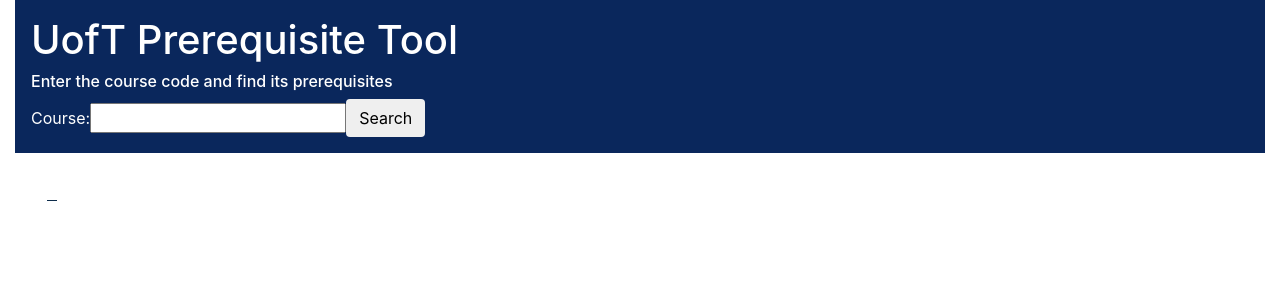
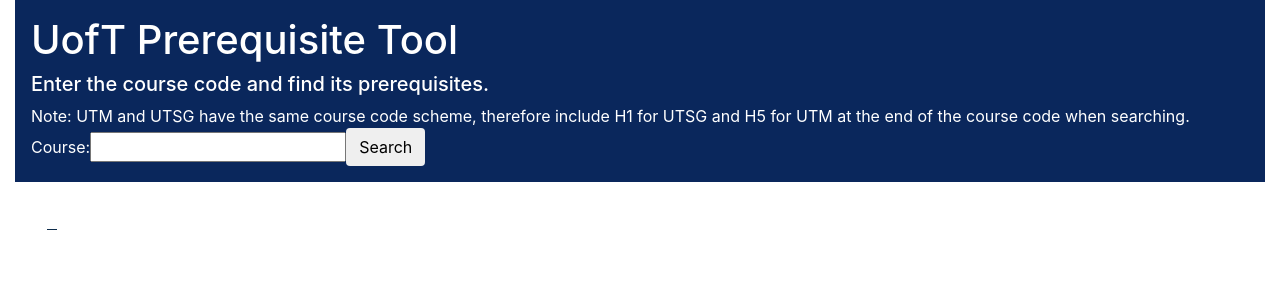
Before and after one commit to ranacenas/UofT-Pathway, a Django app: template UofT/templates/UofT/UofTpreReq.html in a window 1280 px wide. Shown: the part 54-354 px from the top of the page. Run offline with Django 3.2, Linux system fonts and the light colour scheme; the template is opened without the code that fills it: values that come from a table or form of the project are taken from there, others are empty; some libraries are stand-ins or nearby versions.

Commit message:
added a note

```diff
--- a/UofT/templates/UofT/UofTpreReq.html
+++ b/UofT/templates/UofT/UofTpreReq.html
@@ -169,7 +169,8 @@ flex: 1 0 auto;
         <div class="media">
             <div class="media-body">
                 <h1> UofT Prerequisite Tool</h1>
-                <h6>Enter the course code and find its prerequisites </h6>
+                <h5>Enter the course code and find its prerequisites.</h5>
+                <a>Note: UTM and UTSG have the same course code scheme, therefore include H1 for UTSG and H5 for UTM at the end of the course code when searching.</a>
 
                 <form class="form-inline" method="GET">
                     <div class="form-group">
@@ -242,8 +243,6 @@ flex: 1 0 auto;
 
 
 </body>
-<footer style="background-color:rgb(10, 39, 92)" class="footer font-small">
 
-</footer>
 
 </html>
```
Lines whose indentation alone changed are shown as unchanged.
